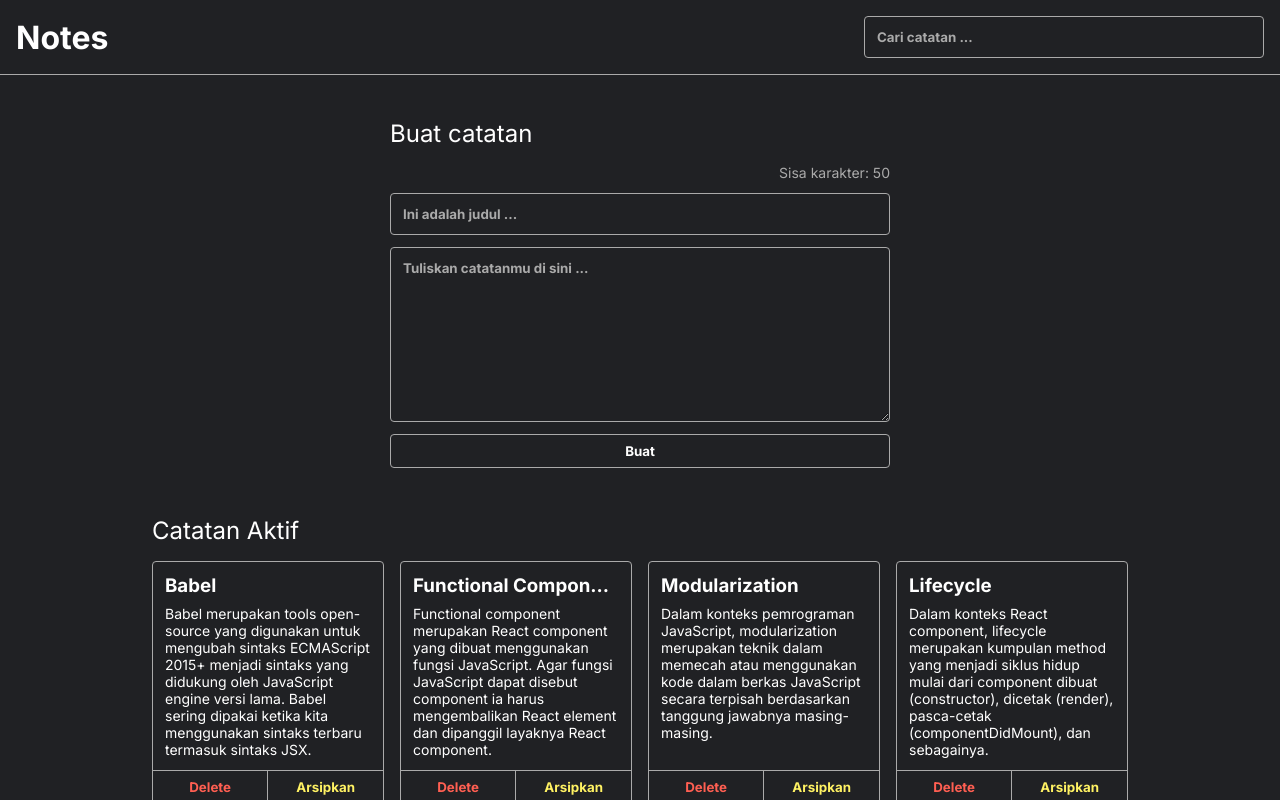
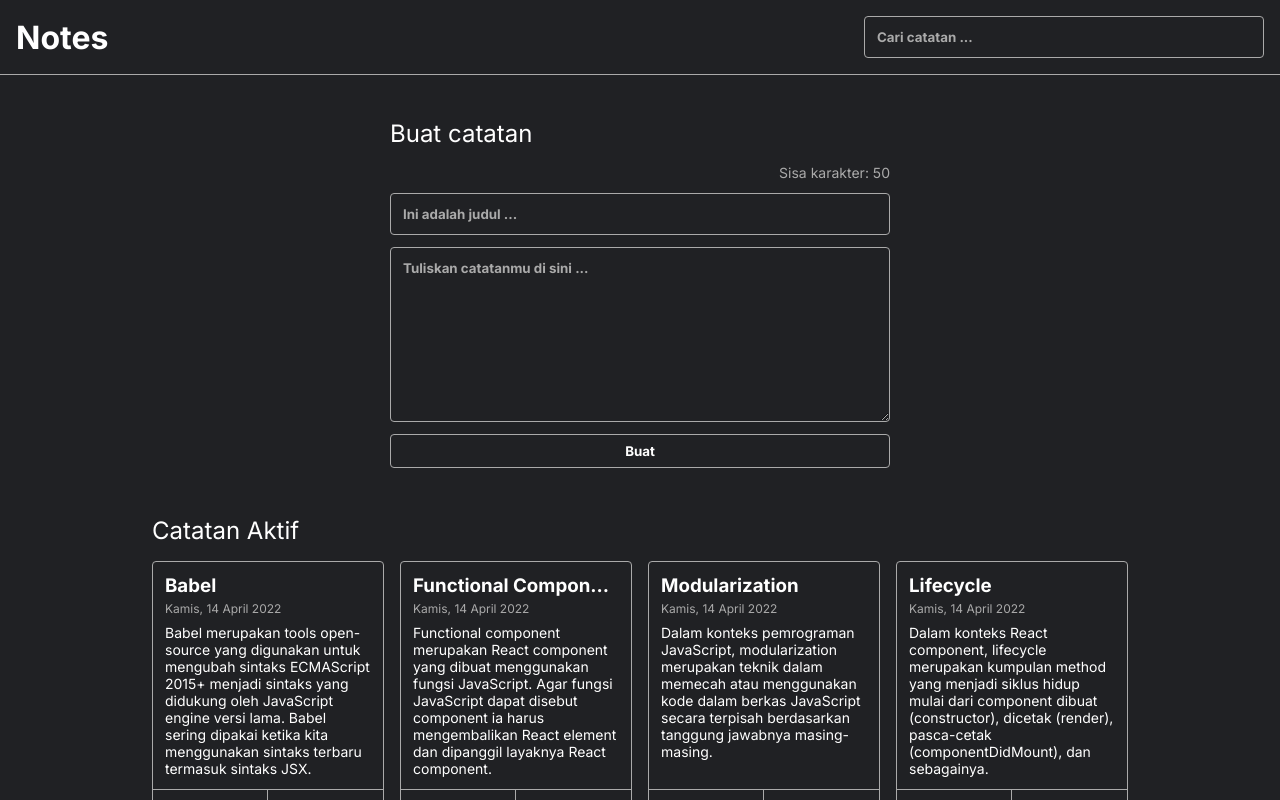
Before and after one commit to jhonarendra/personal-notes-starter, a React (Create React App) app: page / in a window 1280 px wide. Shown: the top 800 px of the page. Built offline with nearby package versions, Linux system fonts and the light colour scheme.

Commit message:
fix: note form

```diff
--- a/src/components/note/NoteForm.jsx
+++ b/src/components/note/NoteForm.jsx
@@ -26,6 +26,13 @@ class NoteForm extends React.Component {
 
   handleSubmit = (e) => {
     e.preventDefault()
+    this.setState({
+      form: {
+        title: '',
+        body: ''
+      },
+      titleLimit: 50
+    })
     this.props.tambahNote(this.state.form)
   }
   render() {
--- a/src/components/note/NoteItem.jsx
+++ b/src/components/note/NoteItem.jsx
@@ -1,4 +1,5 @@
 import React from 'react'
+import { showFormattedDate } from '../../utils'
 
 function NoteItem({ note, listType, moveNote, deleteNote }) {
   return (
@@ -8,7 +9,7 @@ function NoteItem({ note, listType, moveNote, deleteNote }) {
           { note.title }
         </h3>
         <p className="note-item__date">
-          { note.created_at }
+          { showFormattedDate(note.createdAt) }
         </p>
         <p className="note-item__body">
           { note.body }
```
